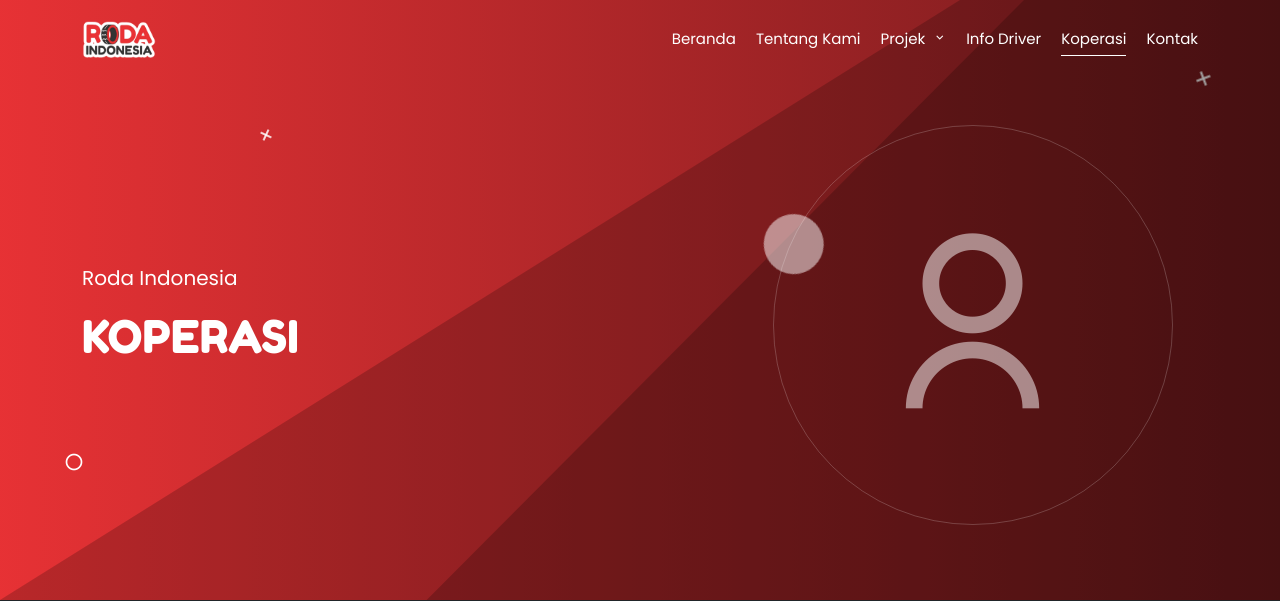
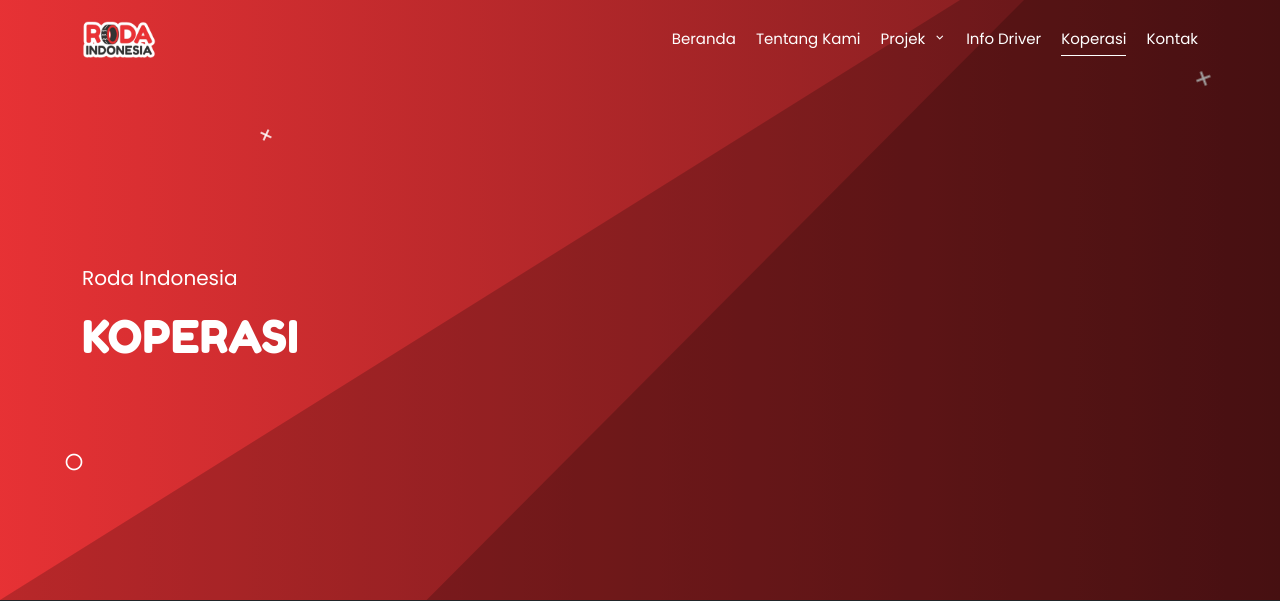
Before and after one commit to divit-roda/website-ri, a PHP site: page /index.php?page=koperasi in a window 1280 px wide. Shown: the top 601 px of the page. Run offline with PHP 8.4, Linux system fonts and the light colour scheme; some libraries are stand-ins or nearby versions.

Commit message:
koperasi updated

```diff
--- a/page/koperasi/koperasi.php
+++ b/page/koperasi/koperasi.php
@@ -15,9 +15,9 @@
                 </div>
             </div>
             <div class="col-12 col-lg-5 text-center">
-                <div class="jumbotron-img">
+                <div class="">
                     <div class="circle"></div>
-                    <i class="ri-user-line"></i>
+                    <i class=""></i>
                 </div>
             </div>
         </div>
```
